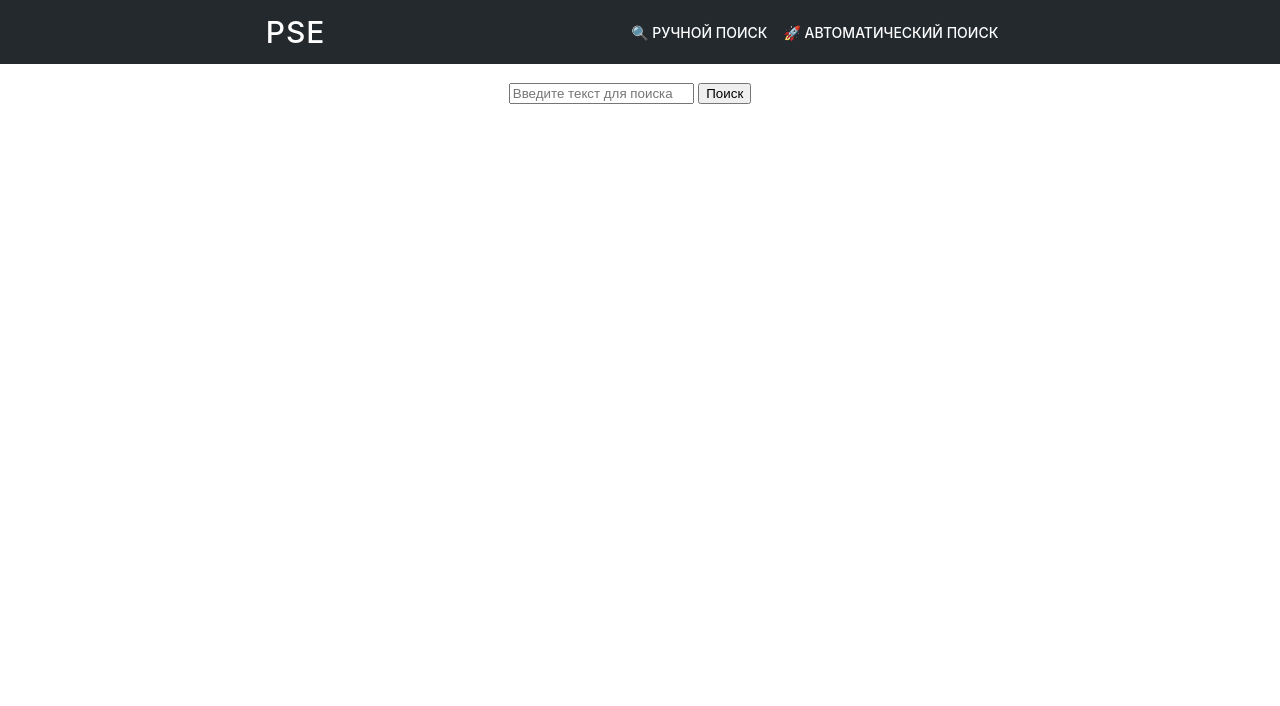
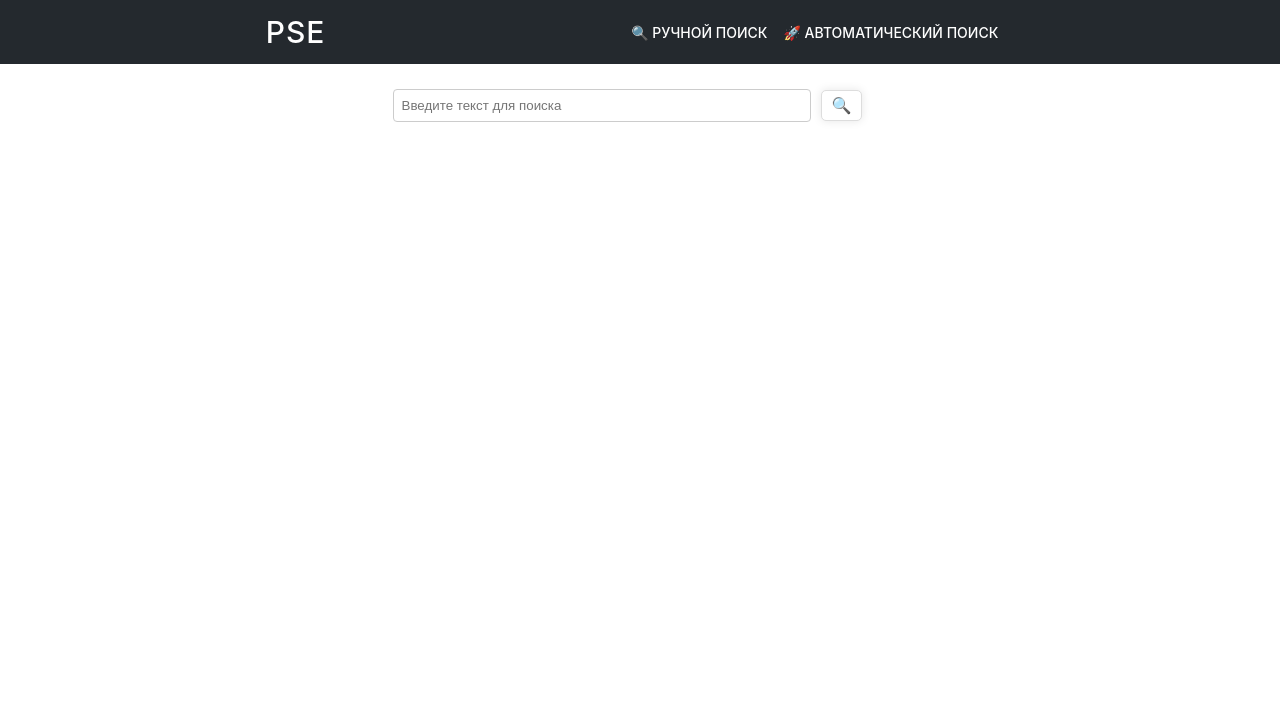
Before and after one commit to mikey-semy/pse-backend, a FastAPI app: page /manual_search in a window 1280 px wide. Shown: the top 706 px of the page. Run offline with FastAPI, Linux system fonts and the light colour scheme; some libraries are stand-ins or nearby versions.

Commit message:
"Updated main.css with new styles for input, select, and button elements, and added styles for search container and button. Updated manual_search.html to use new CSS classes."

```diff
--- a/app/static/styles/main.css
+++ b/app/static/styles/main.css
@@ -76,6 +76,78 @@ a:hover {
     color: #535bf2;
     text-decoration: none;
 }
+
+input, select, button {
+  -webkit-appearance: none;
+  -moz-appearance: none;
+}
+
+
+input, select {
+  margin-bottom: 10px;
+  padding: 8px;
+  border: 1px solid #ccc;
+  border-radius: 4px;
+}
+
+.search-container {
+  display: flex;
+  flex-direction: row;
+  gap: 10px;
+  align-items: center;
+  height: 50px;
+}
+.search-input {
+  margin: 0;
+  width: 400px;
+}
+.search-button {
+  display: flex;
+  align-items: center;
+  background-color: #fff;
+  padding: 5px 10px;
+  cursor: pointer;
+  border: 1px solid #ddd;
+  border-radius: 5px;
+  box-shadow: 0 0 10px rgba(0, 0, 0, 0.1);
+  transition: transform 0.3s ease, box-shadow 0.3s ease;
+}
+
+.search-button:hover {
+  box-shadow: 0 0 10px rgba(0, 0, 0, 0.2);
+}
+
+.search-button:active {
+  transform: scale(0.95);
+  opacity: 0.8;
+}
+
+.search-button:disabled {
+  background-color: #6c757d;
+  cursor: not-allowed;
+}
+
+.search-button:not(:hover) {
+  transform: scale(1);
+}
+
+.search-button__title {
+  color: #000;
+  font-size: 14px;
+  font-weight: bold;
+  text-transform: uppercase;
+  user-select: none;
+}
+
+.search-button__icon {
+  margin-right: 5px;
+}
+
+.search-button__icon::before {
+  content: "🔍";
+  font-size: 16px;
+}
+
 
 .app-header {
     display: flex;
--- a/app/templates/manual_search.html
+++ b/app/templates/manual_search.html
@@ -5,8 +5,8 @@
 {% block content %}
 
 <div class="search-container">
-    <input type="text" id="search-input" placeholder="Введите текст для поиска">
-    <button id="search-button">Поиск</button>
+    <input type="text" id="search-input" class="search-input" placeholder="Введите текст для поиска">
+    <button id="search-button" class="search-button search-button__icon"></button>
 </div>
 <ul id="search-results"></ul>
 
```
